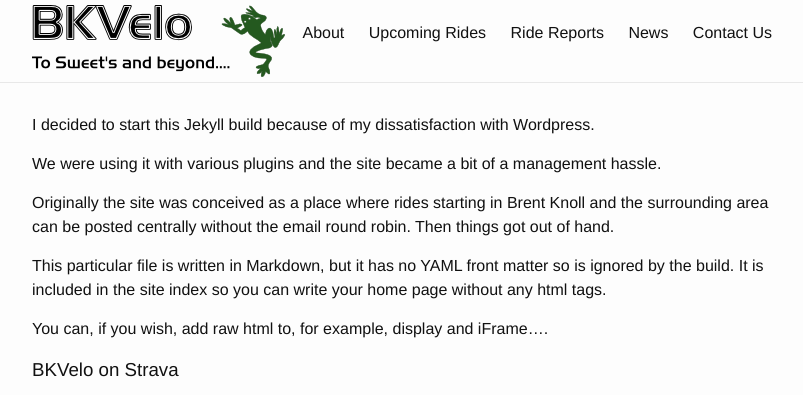
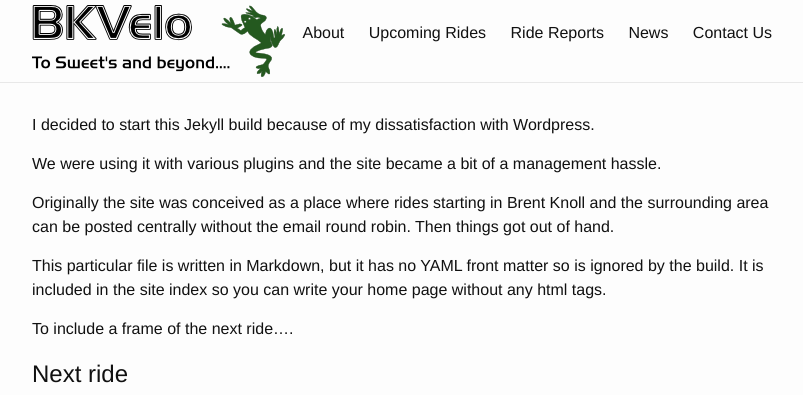
Before and after one commit to mshiner/mshiner.github.io, a Jekyll site: the page built from index.html, in a window 1280 px wide, cut to the strip 0-395 px from the top of the page. Shown: the whole strip, without its empty margins (238-1041 px from the left). Built offline with Jekyll 4.4.1, drawn with Linux system fonts in a browser that asks for light colours; comment, search, counter and statistics services are not loaded; some of the changed lines change nothing that is shown.

Commit message:
Add next ride functionality

```diff
--- /dev/null
+++ b/_includes/nextride.html
@@ -0,0 +1,43 @@
+<!-- next ride -->
+
+<p id="nextride"></p>
+
+<script>
+var fruits=[];
+
+{% capture LastSiteUpdate %}{{'now' | date: '%s' }}{% endcapture %}
+
+{% for post in site.categories.ride reversed %}
+{% capture rideDate %}{{post.date | date: '%s' }}{% endcapture %}
+{% if rideDate >= LastSiteUpdate %}
+    fruits.push({
+    title: "{{ post.title }}",
+    link: "{{ post.url | prepend: site.baseurl }}",
+    when: "{{ post.date | date: '%b %-d, %Y %l:%M%P' }}",
+    start: "{{ post.start_from }}",
+    duration: "{{ post.duration }}",
+    timestamp: {{post.date | date: '%s' }},
+    excerpt: "{{ post.excerpt | strip_newlines | strip_html }}"
+  });
+{% endif %}
+{% endfor %}
+
+var text, fLen, i;
+fLen = 1;
+  text = "<ul "+"class="+"post-list"+">";
+    for (i = 0; i < fLen; i++) {
+      if (fruits[i].timestamp>Math.round(new Date().getTime()/1000)){
+          text += "<li>" +
+            "<h2>"+"<a class="+"post-link "+"href="+fruits[i].link+">"+fruits[i].title+"</a>"+"</h2>"
+            +"When  : "+ "<span class="+"post-meta"+">"+fruits[i].when +"</span>"
+            +"          Start From :  "+ "<span class="+"post-meta"+">"+fruits[i].start +"</span>"+"<br>"
+            +"Duration  : "+ "<span class="+"post-meta"+">"+fruits[i].duration +"</span>"+"<br>"
+            +"Ride Summary  : "+ "<span class="+"post-meta"+">"+fruits[i].excerpt +"</span>"+
+
+            "</li>";
+            }
+          }
+          text += "</ul>";
+
+    document.getElementById("nextride").innerHTML = text;
+</script>
--- a/_pages/site_info.md
+++ b/_pages/site_info.md
@@ -6,6 +6,12 @@
 posted centrally without the email round robin. Then things got out of hand.
 
 This particular file is written in Markdown, but it has no YAML front matter so is ignored by the build. It is included in the site index so you can write your home page without any html tags.
+
+To include a frame of the next ride....
+
+## Next ride
+
+{% include nextride.html %}
 
 You can, if you wish, add raw html to, for example, display and iFrame....
 
```
